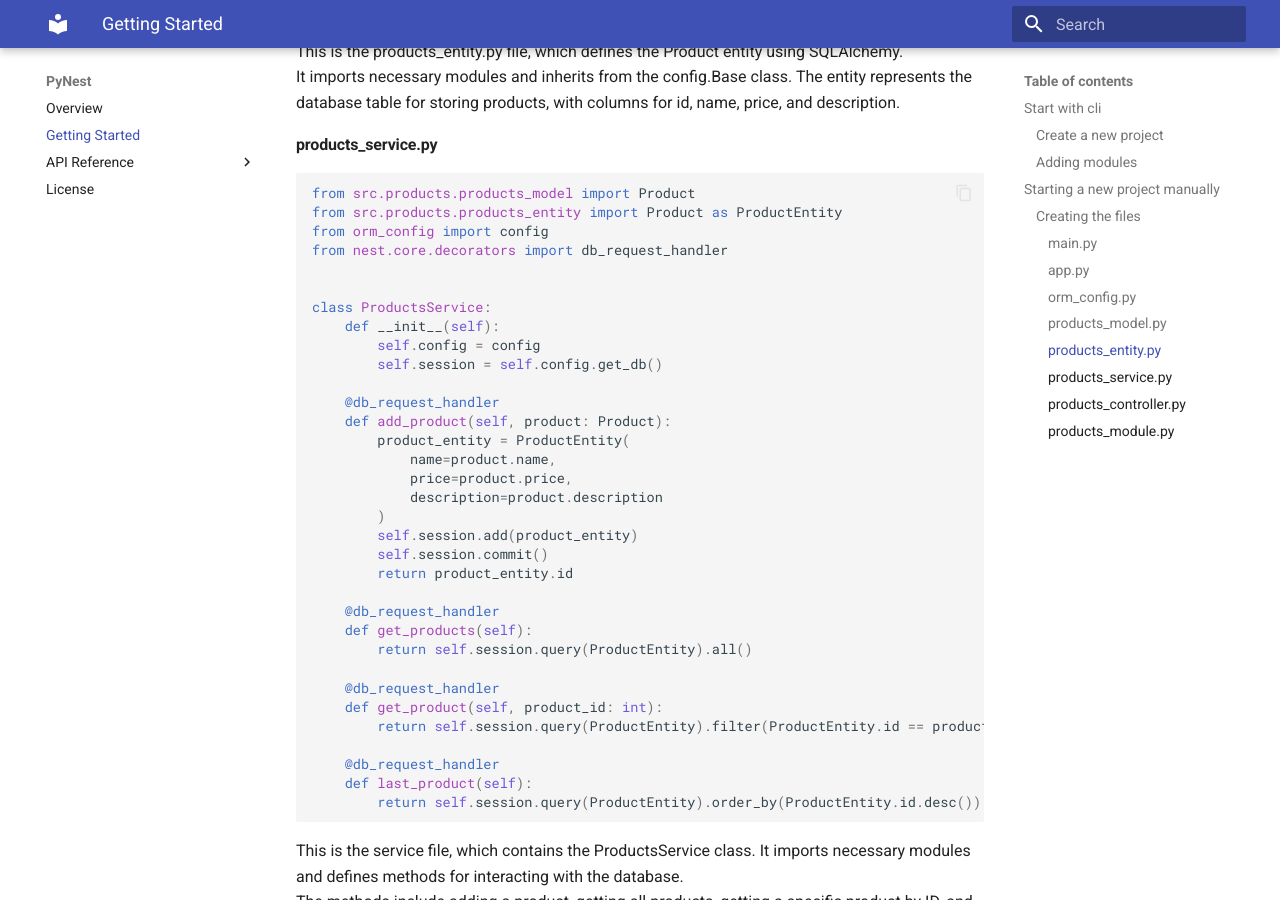
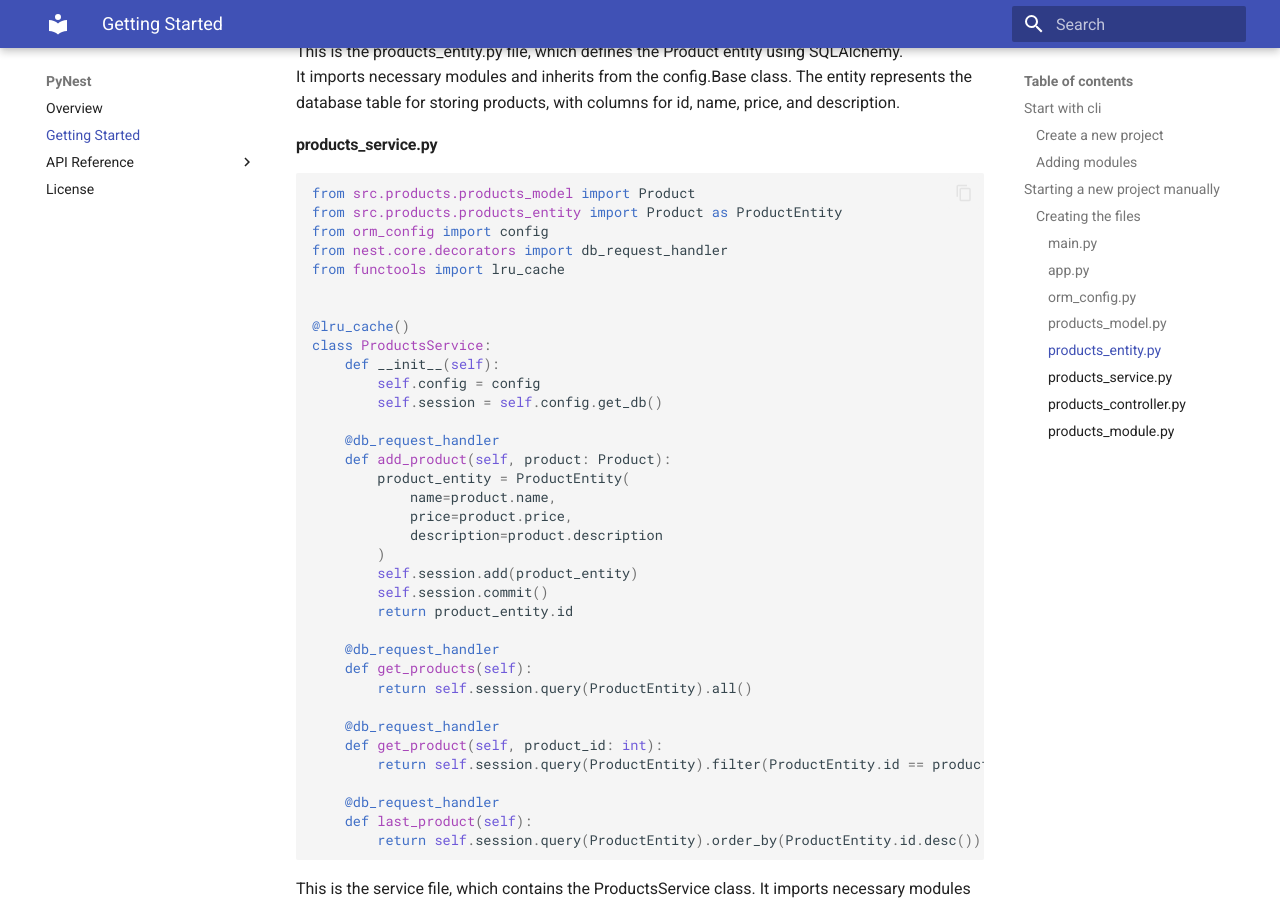
Before and after one commit to PythonNest/PyNest, an MkDocs documentation site: the page built from docs/installation.md, in a window 1280 px wide and 900 px high, scrolled down 4205 px. Built offline with MkDocs 1.6.1 and Material for MkDocs 9.7.7, drawn with Linux system fonts in a browser that asks for light colours.

Commit message:
update docs

```diff
--- a/docs/installation.md
+++ b/docs/installation.md
@@ -217,8 +217,10 @@ from src.products.products_model import Product
 from src.products.products_entity import Product as ProductEntity
 from orm_config import config
 from nest.core.decorators import db_request_handler
+from functools import lru_cache
 
 
+@lru_cache()
 class ProductsService:
     def __init__(self):
         self.config = config
```
Also changed, not shown: README.md (+2 -0 lines).
